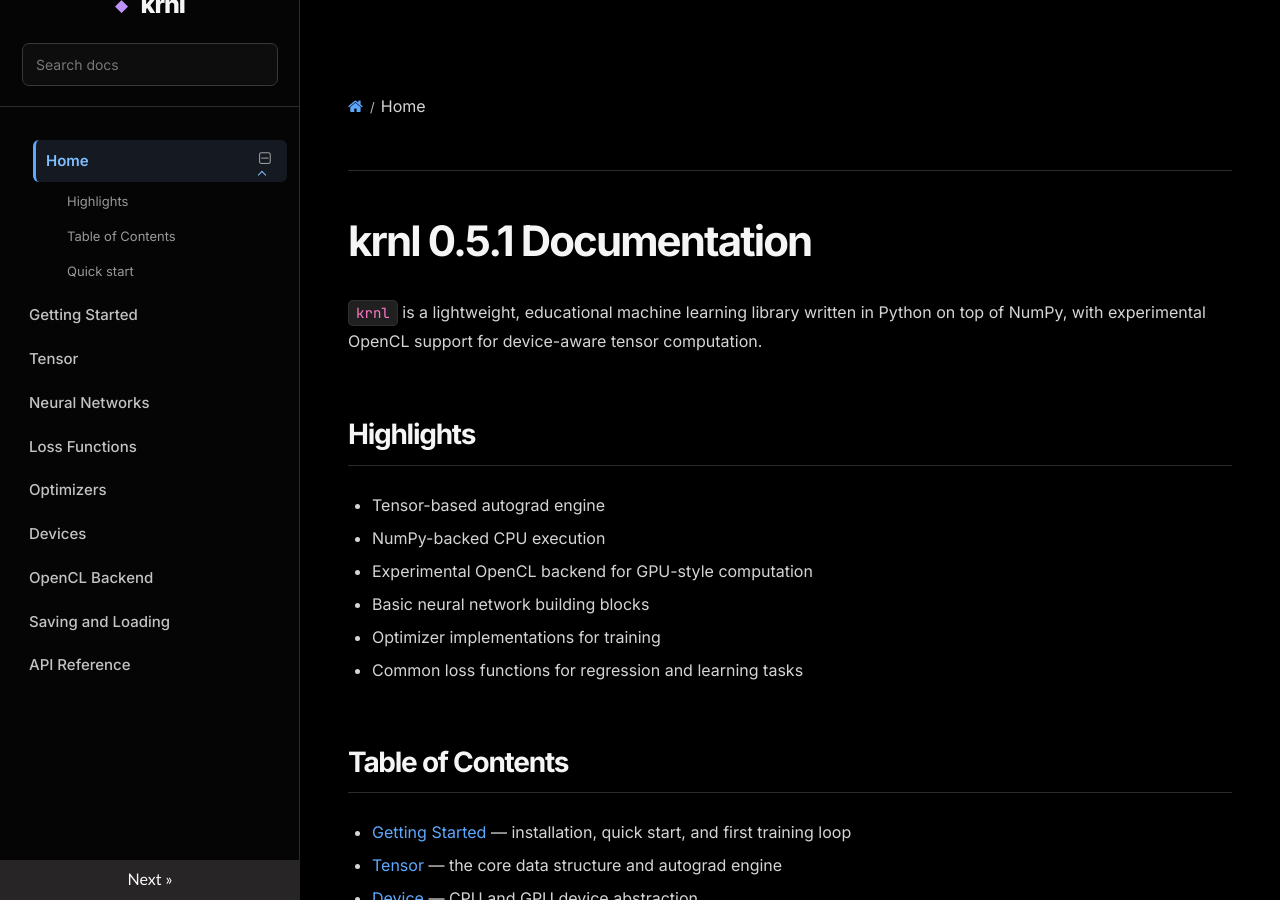
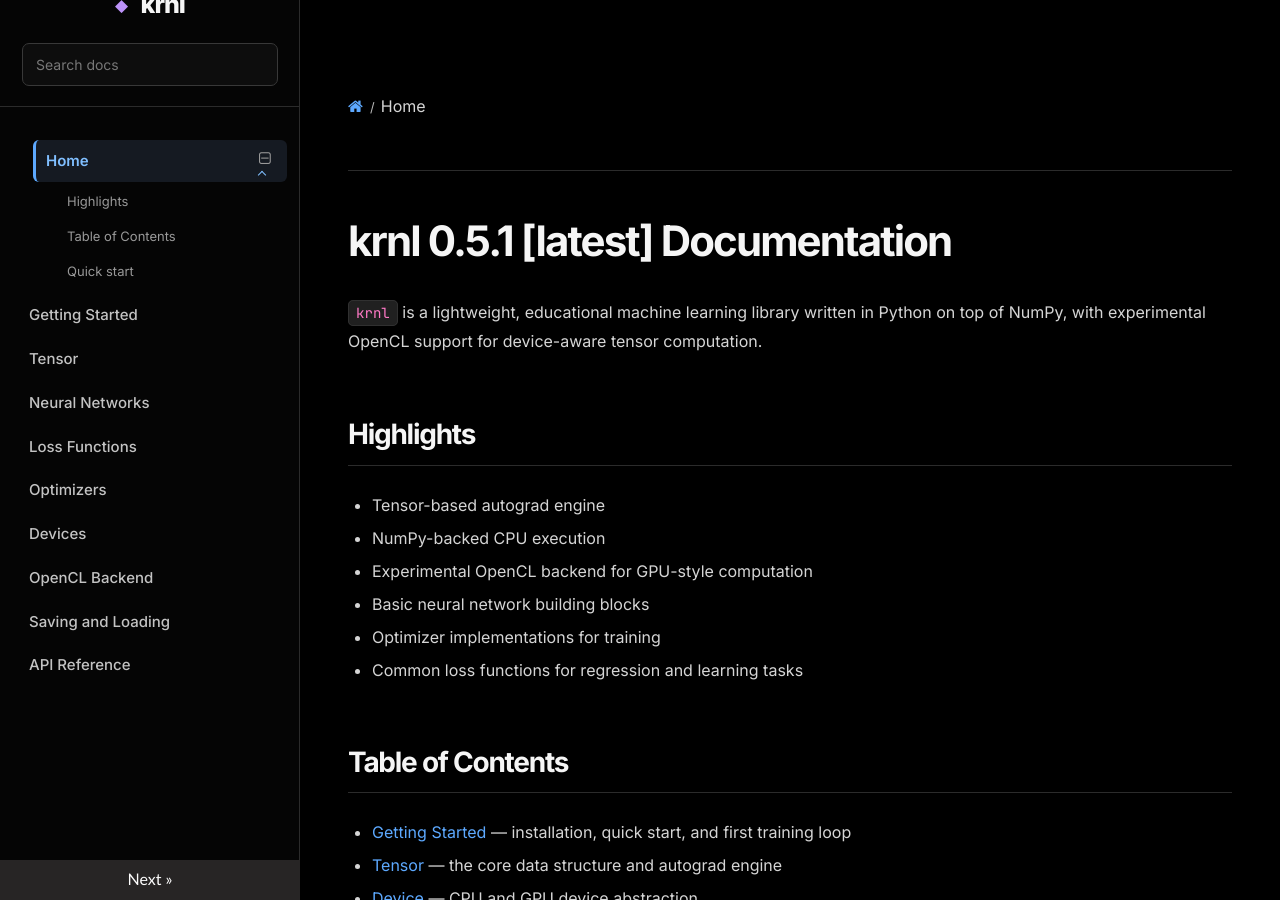
Before and after one commit to helloadhavan/krnl, an MkDocs documentation site: the page built from docs/index.md, in a window 1280 px wide and 900 px high. Built offline with MkDocs 1.6.1, drawn with Linux system fonts in a browser that asks for light colours; nearby versions of some CDN libraries.

Commit message:
[Task] Add a `latest` tag to index.md

```diff
--- a/docs/index.md
+++ b/docs/index.md
@@ -1,4 +1,4 @@
-# krnl 0.5.1 Documentation
+# krnl 0.5.1 [latest] Documentation
 
 `krnl` is a lightweight, educational machine learning library written in Python on top of NumPy, with experimental OpenCL support for device-aware tensor computation.
 
```
